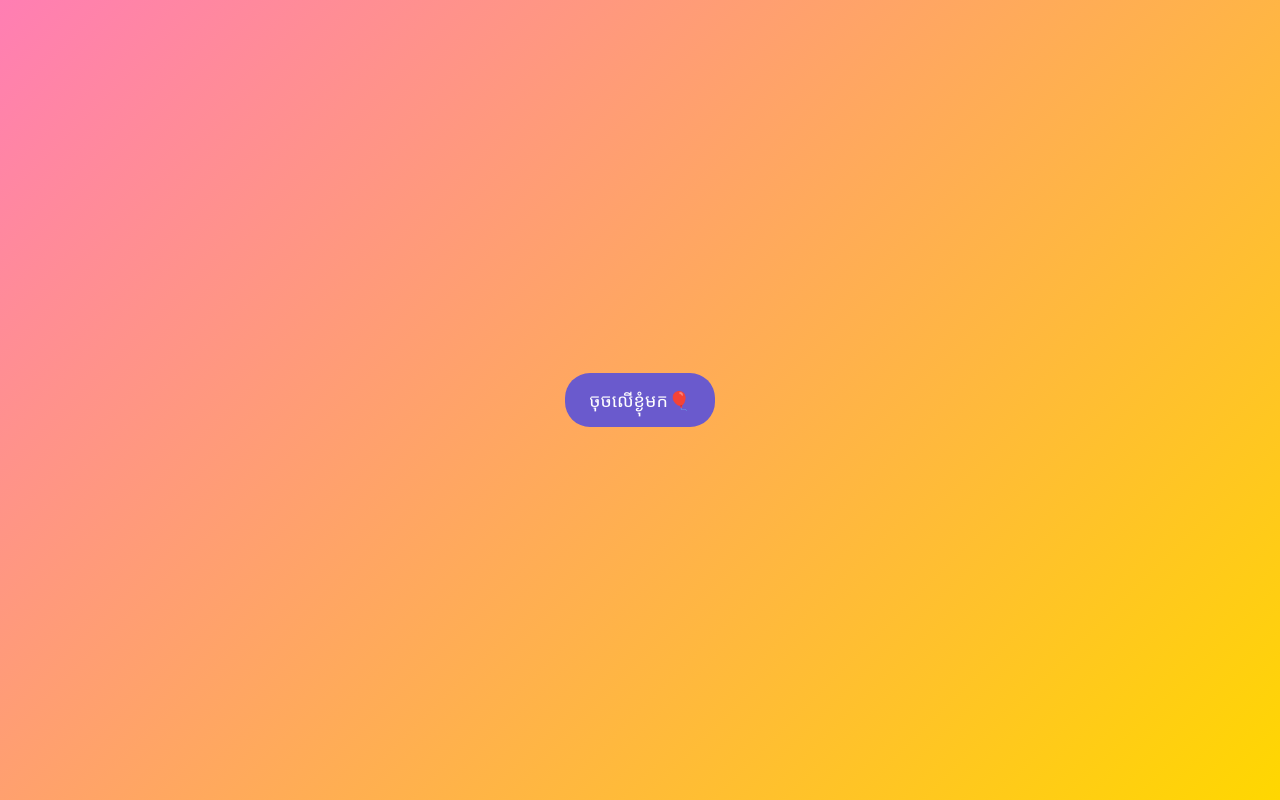
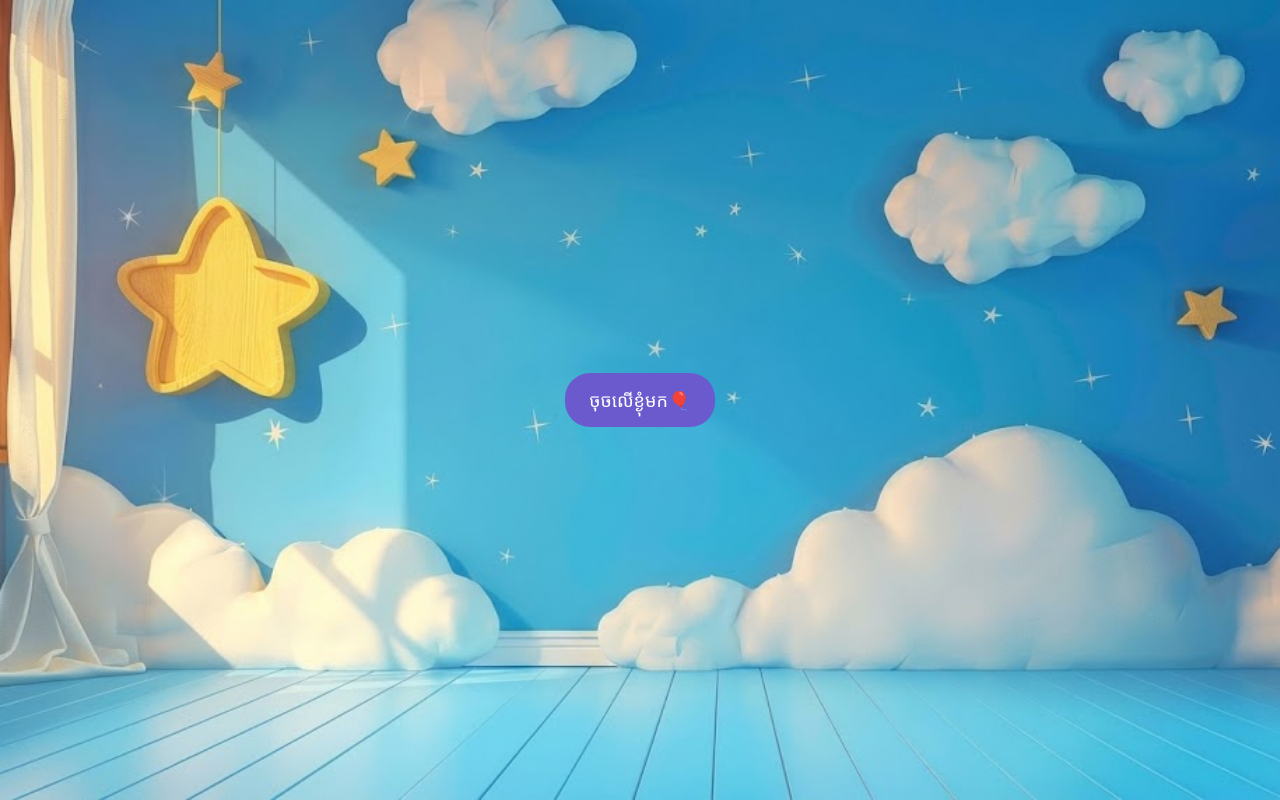
Before and after one commit to CH4N855/urban-spork, a React (Vite) app: page / in a window 1280 px wide. Built offline with nearby package versions, Linux system fonts and the light colour scheme; a web font is replaced by a local one.

Commit message:
newwwwww

```diff
--- a/src/App.css
+++ b/src/App.css
@@ -11,8 +11,8 @@ body {
     font-family: "Google Sans", sans-serif;
   align-items: center;
   background: linear-gradient(135deg, #ff7eb3, #ffd700);
-  /* background-image: url("image/1.png");
-  background-size: cover; */
+  background-image: url("/image/1.png");
+  background-size: cover;
 
 }
 .container {
```
